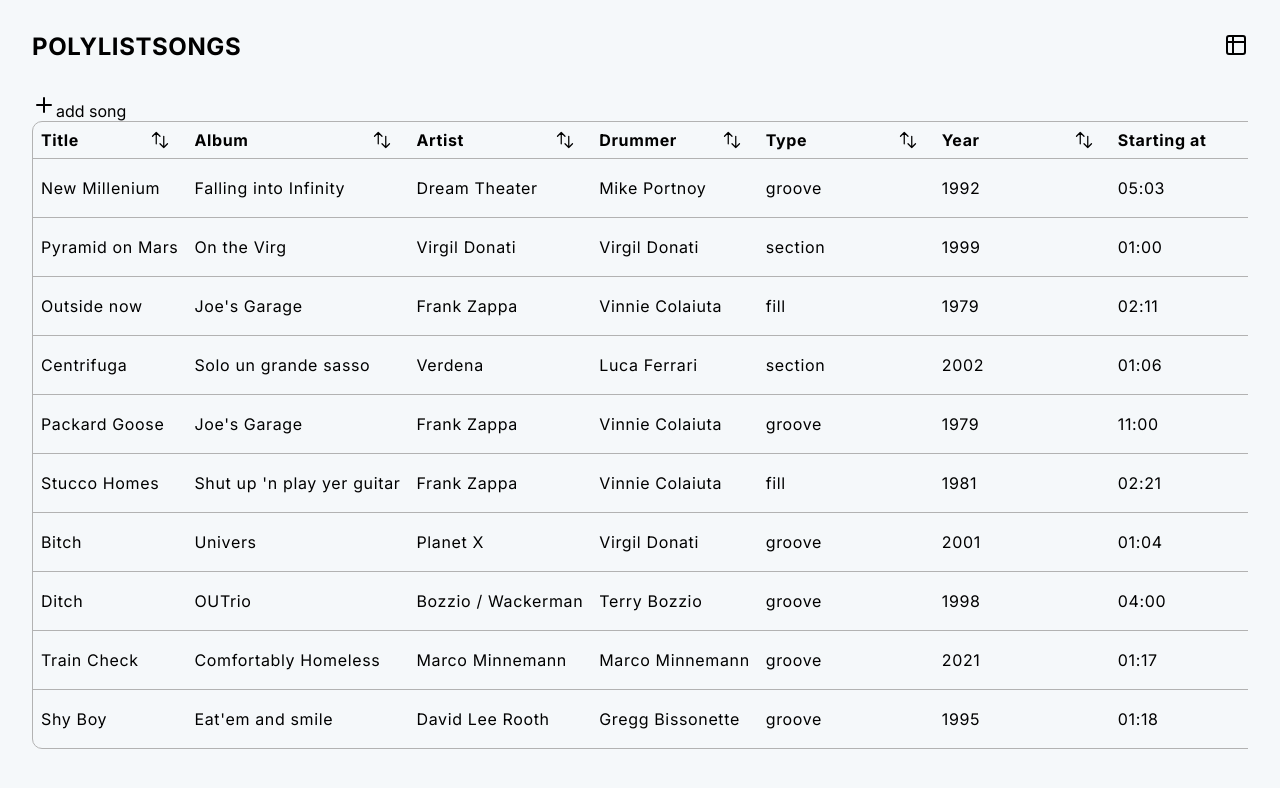
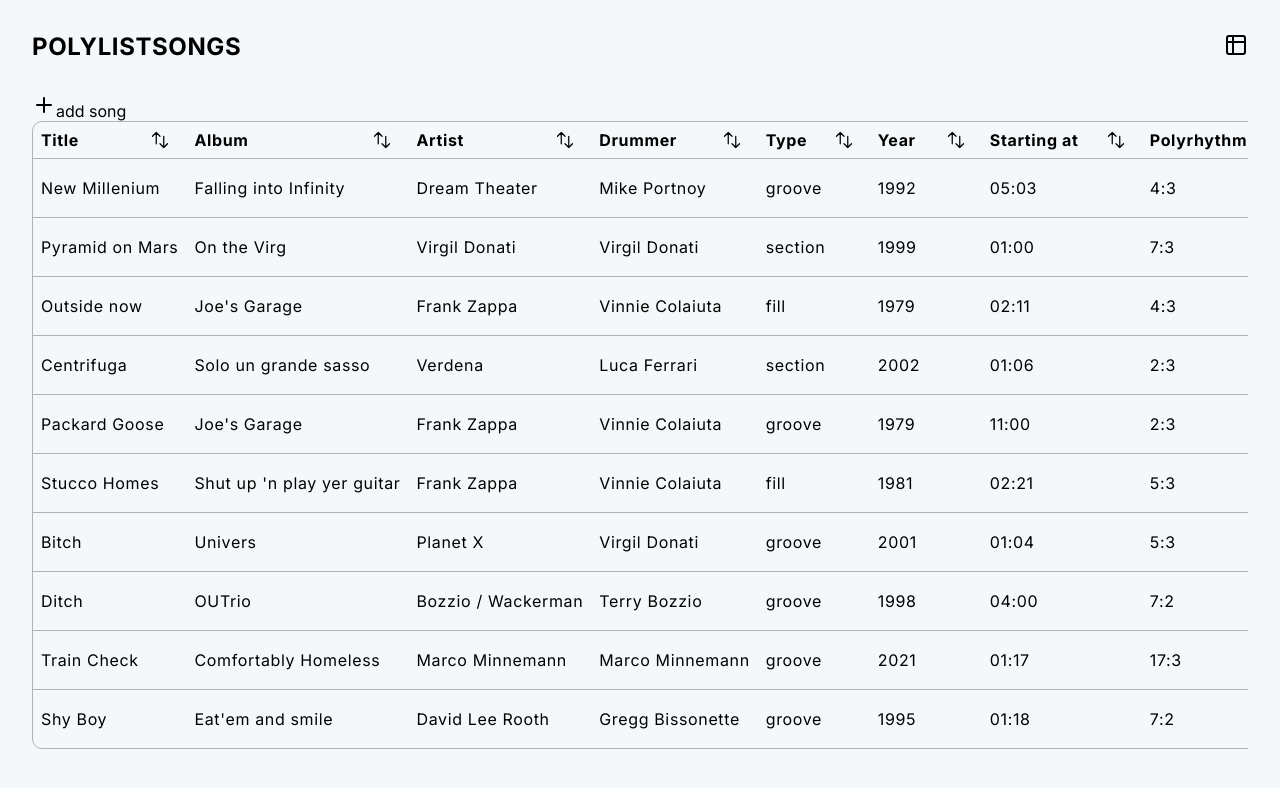
Before and after one commit to MarcoMaz/polylistsongs, a Next.js app: page / in a window 1280 px wide. Shown: the top 788 px of the page. Built offline with nearby package versions, Linux system fonts and the light colour scheme.

Commit message:
- fix column sizes

```diff
--- a/src/components/TableFeature/Container/TableSongs/TableSongs.scss
+++ b/src/components/TableFeature/Container/TableSongs/TableSongs.scss
@@ -72,17 +72,21 @@
       width: 1rem;
     }
   }
+
+  & .col-xxs {
+    min-width: 7rem;
+  }
+
+  & .col-xs {
+    min-width: 10rem;
+  }
+
+  & .col-s {
+    min-width: 12rem;
+  }
 }
 
-// FIX
-.col-s {
-  min-width: 11rem;
-}
-
-
 /// TODO
-/// Different class col-xs, col-s etc.
-/// Proper names for table head
 /// Switch Logo Upper right
 /// Fix Normalize bottom color
 /// Buttons styling
--- a/src/components/TableFeature/Container/TableSongs/TableSongs.tsx
+++ b/src/components/TableFeature/Container/TableSongs/TableSongs.tsx
@@ -82,10 +82,10 @@
             <td>{props.album}</td>
             <td>{props.artist}</td>
             <td>{props.drummer}</td>
-            <td className="col-s">{props.polyType}</td>
-            <td className="col-s">{props.year}</td>
-            <td className="col-s">{props.timestamp}</td>
-            <td className="col-s">{`${props.polyrhythm.against}:${props.polyrhythm.base}`}</td>
+            <td className="col-xxs">{props.polyType}</td>
+            <td className="col-xxs">{props.year}</td>
+            <td className="col-xs">{props.timestamp}</td>
+            <td className="col-xs">{`${props.polyrhythm.against}:${props.polyrhythm.base}`}</td>
             <td className="col-s">
               <div className="time-signature">
                 <span>{props.timeSignature.numerator}</span>
@@ -93,7 +93,7 @@
               </div>
             </td>
             <td>{props.source}</td>
-            <td className="col-s">
+            <td className="col-xxs">
               {props.scoreUrl ? (
                 <img src={props.scoreUrl} alt="image" width={30} height={30} />
               ) : null}
```
